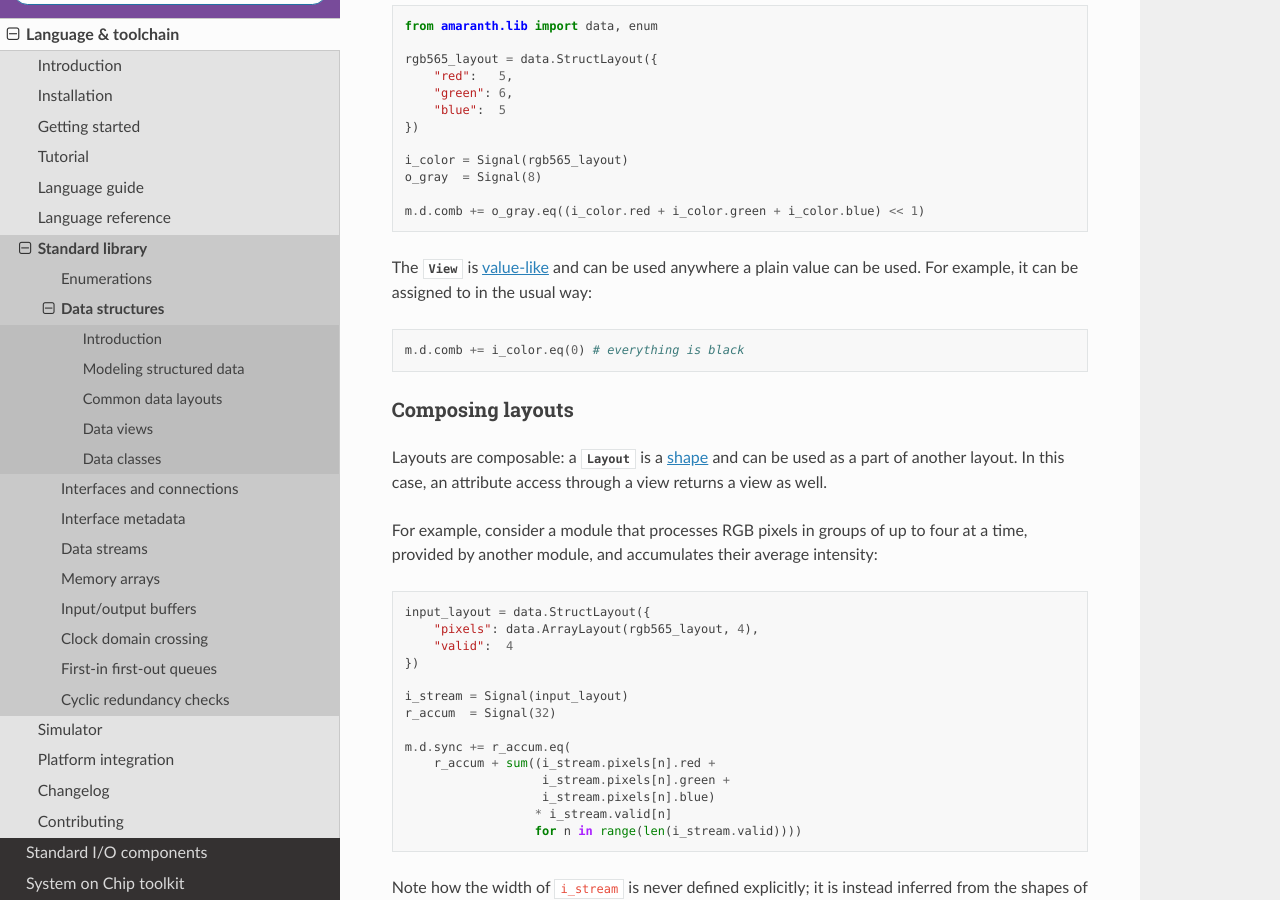
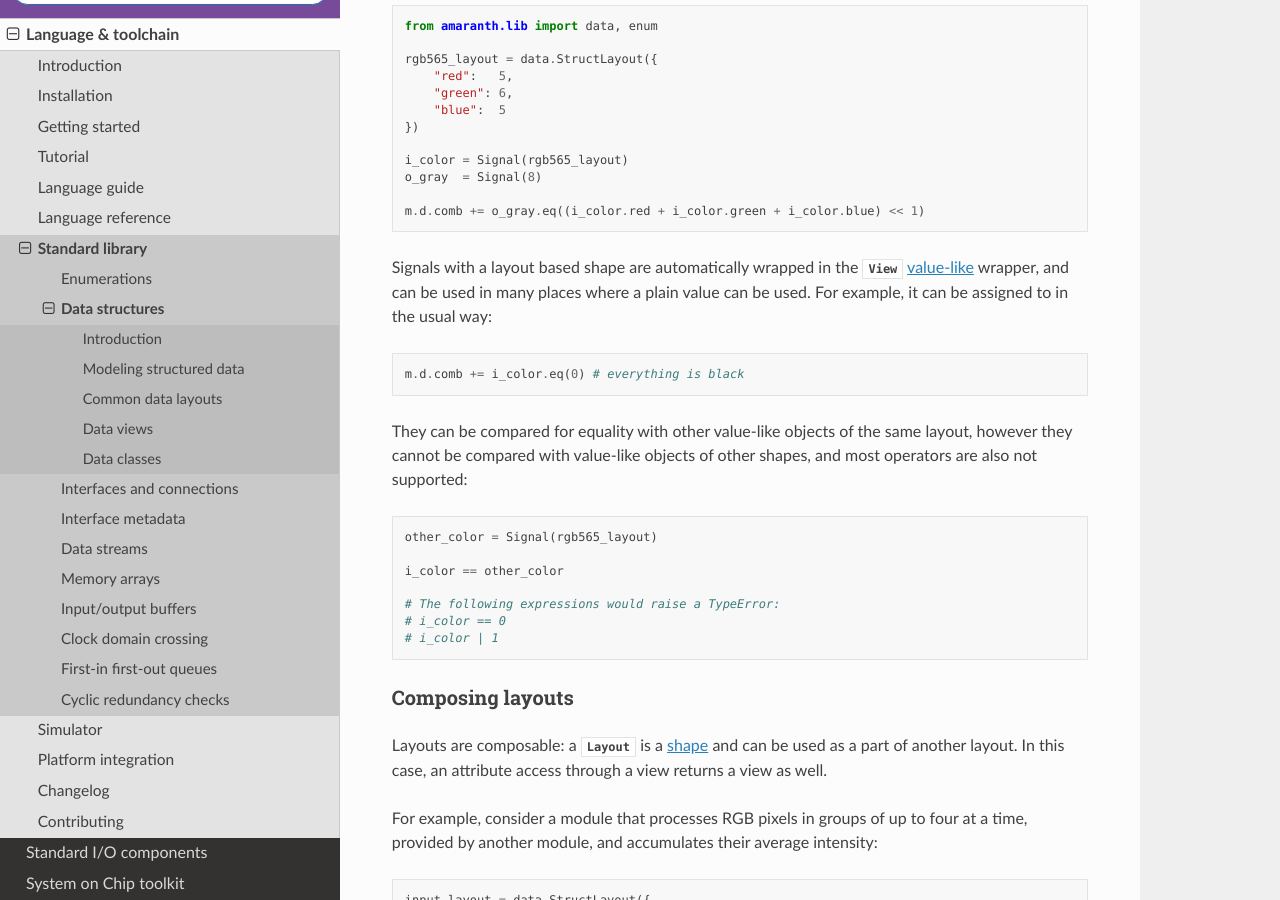
Before and after one commit to amaranth-lang/amaranth, a Sphinx documentation site: the page built from docs/stdlib/data.rst, in a window 1280 px wide and 900 px high, scrolled down 1373 px. Built offline with Sphinx 7.4.7 and the Read the Docs theme 2.0.0, drawn with Linux system fonts in a browser that asks for light colours; the version number could not be read and is left out.

Commit message:
docs/stdlib/data: view value-likes can't be used _anywhere_ values can
Clarify where View value-likes can/can't be used like plain values

```diff
--- a/docs/stdlib/data.rst
+++ b/docs/stdlib/data.rst
@@ -81,11 +81,23 @@ While this implementation works, it is repetitive, error-prone, hard to read, an
 
     m.d.comb += o_gray.eq((i_color.red + i_color.green + i_color.blue) << 1)
 
-The :class:`View` is :ref:`value-like <lang-valuelike>` and can be used anywhere a plain value can be used. For example, it can be assigned to in the usual way:
+Signals with a layout based shape are automatically wrapped in the :class:`View` :ref:`value-like <lang-valuelike>` wrapper, and can be used in many places where a plain value can be used. For example, it can be assigned to in the usual way:
 
 .. testcode::
 
     m.d.comb += i_color.eq(0) # everything is black
+
+They can be compared for equality with other value-like objects of the same layout, however they cannot be compared with value-like objects of other shapes, and most operators are also not supported:
+
+.. testcode::
+
+    other_color = Signal(rgb565_layout)
+
+    i_color == other_color
+
+    # The following expressions would raise a TypeError:
+    # i_color == 0
+    # i_color | 1
 
 
 Composing layouts
```
